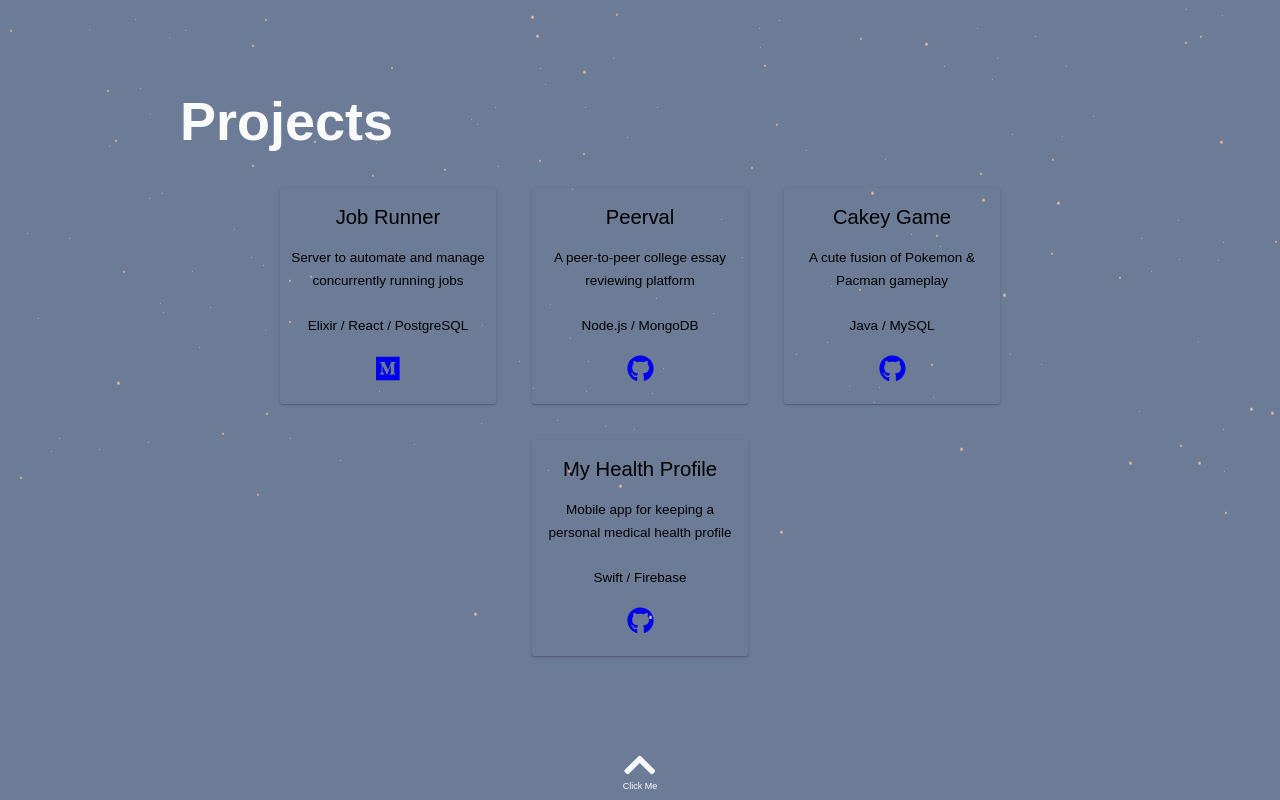
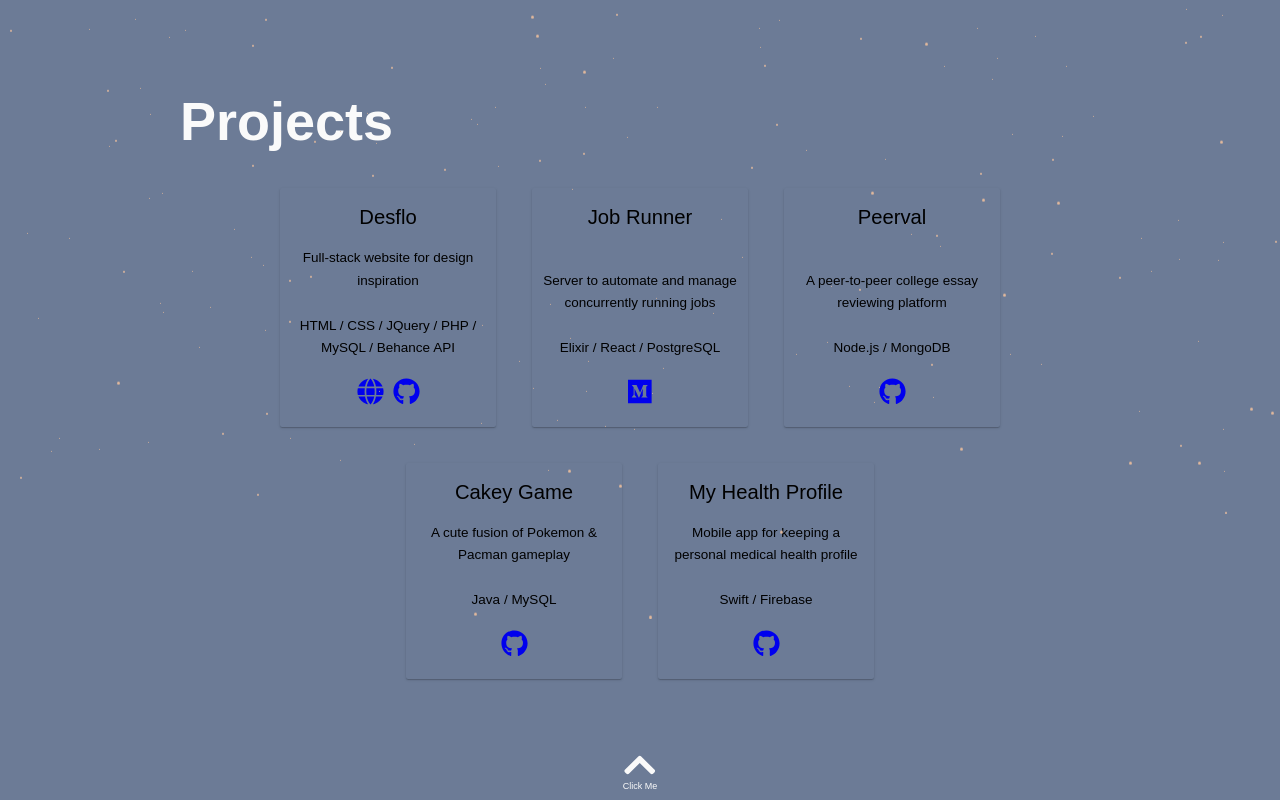
Before and after one commit to yunjilee/yunjilee.github.io, a React (Create React App) app: page / in a window 1280 px wide. Shown: the part 1600-2400 px from the top of the page. Built offline with nearby package versions, Linux system fonts and the light colour scheme.

Commit message:
Update projects

```diff
--- a/src/js/pages/PortfolioPage/portfolio-items.js
+++ b/src/js/pages/PortfolioPage/portfolio-items.js
@@ -1,6 +1,24 @@
 import React from 'react';
 
 export default [{
+  name: 'desflo',
+  render: (
+    <div className='portfolio-item'>
+      <div className='portfolio-item__title'>
+        Desflo
+      </div>
+      <div className='portfolio-item__desc'>
+				Full-stack website for design inspiration<br /><br />
+
+				HTML / CSS / JQuery / PHP / MySQL / Behance API
+      </div>
+      <div className='portfolio-item__icon'>
+        <a target="_blank" rel="noopener noreferrer" href="http://303.itpwebdev.com/~yunjilee/final_project/"><i className="fas fa-globe"></i></a>
+        <a target="_blank" rel="noopener noreferrer" href="https://github.com/yunjilee/desflo"><i className="fab fa-github"></i></a>
+      </div>
+    </div>
+  )
+}, {
   name: 'job-runner',
   render: (
     <div className='portfolio-item'>
```
